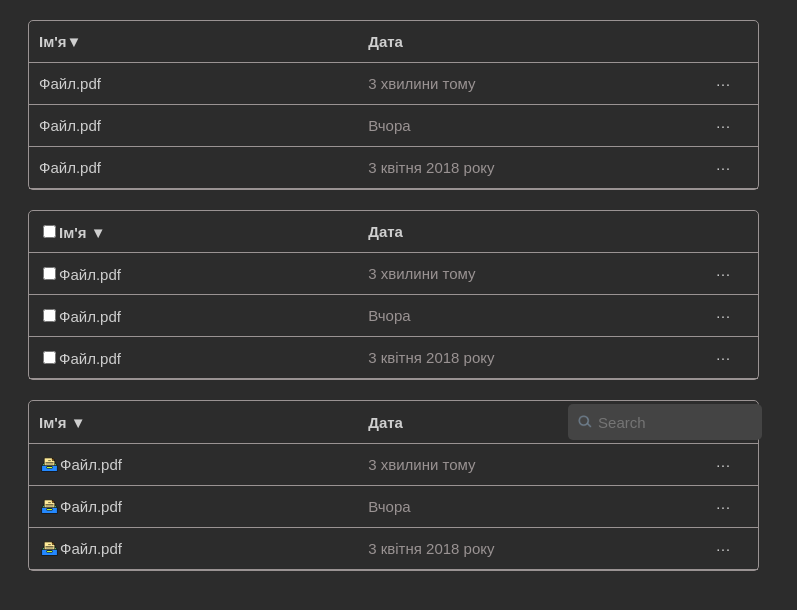
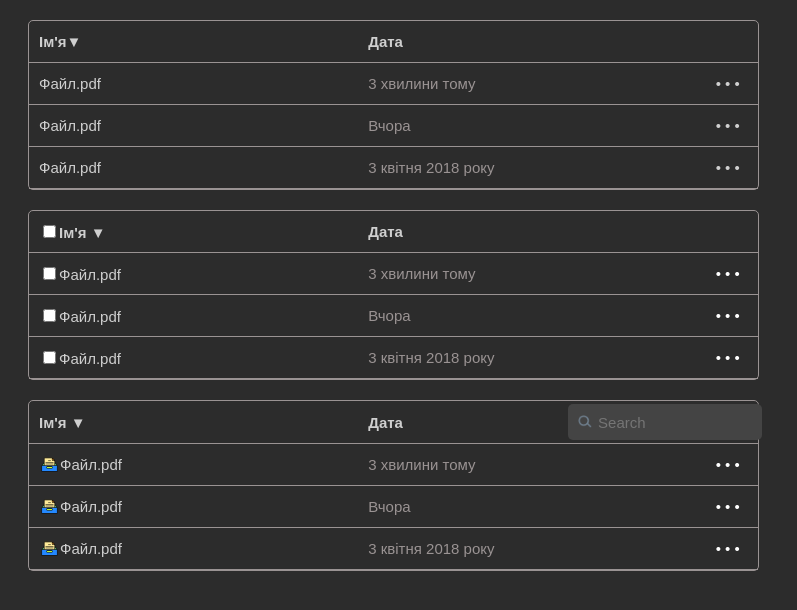
Before and after one commit to OleksandrZarytskyi/Homework-3, a plain HTML site: page index.html in a window 1280 px wide. Shown: the whole page, without its empty margins (0-797 px from the left). Drawn offline with Linux system fonts and the light colour scheme.

Commit message:
Точки

```diff
--- a/index.html
+++ b/index.html
@@ -18,19 +18,19 @@
         <td>Файл.pdf</td>
         <td></td>
         <td class="ligh">3 хвилини тому</td>
-        <td><span class="imegn">···</span></td>
+        <td><span class="imegn">&#8226; &#8226; &#8226;</span></td>
       </tr>
       <tr>
         <td>Файл.pdf</td>
         <td></td>
         <td class="ligh">Вчора</td>
-        <td><span class="imegn">···</span></td>
+        <td><span class="imegn">&#8226; &#8226; &#8226;</span></td>
       </tr>
       <tr>
         <td>Файл.pdf</td>
         <td></td>
         <td class="ligh">3 квітня 2018 року</td>
-        <td><span class="imegn">···</span></td>
+        <td><span class="imegn">&#8226; &#8226; &#8226;</span></td>
       </tr>
     </table>
     <table>
@@ -44,19 +44,19 @@
         <td><input type="checkbox" class="namer" name="nani"><label for="namer">Файл.pdf</label></td>
         <td></td>
         <td class="ligh">3 хвилини тому</td>
-        <td><span class="imegn">···</span></td>
+        <td><span class="imegne">&#8226; &#8226; &#8226;</span></td>
       </tr>
       <tr>
         <td><input type="checkbox" class="namet" name="nani"><label for="namet">Файл.pdf</label></td>
         <td></td>
         <td class="ligh">Вчора</td>
-        <td><span class="imegn">···</span></td>
+        <td><span class="imegne">&#8226; &#8226; &#8226;</span></td>
       </tr>
       <tr>
         <td><input type="checkbox" class="namey" name="nani"><label for="namet">Файл.pdf</label></td>
         <td></td>
         <td class="ligh">3 квітня 2018 року</td>
-        <td><span class="imegn">···</span></td>
+        <td><span class="imegne">&#8226; &#8226; &#8226;</span></td>
       </tr>
     </table>
     <table>
@@ -70,19 +70,19 @@
          <td><span class=rif><img src="./icon/Flaticon.svg" width="17px" hspace="2px" align="top" alt="Inbox"></span>Файл.pdf</td>
          <td></td>
          <td class="ligh">3 хвилини тому</td>
-         <td><span class="imegn">···</span></td>
+         <td><span class="imegne">&#8226; &#8226; &#8226;</span></td>
        </tr>
        <tr>
          <td><img src="./icon/Flaticon.svg" width="17px"  hspace="2px" align="top" alt="Inbox">Файл.pdf</td>
          <td></td>
          <td class="ligh">Вчора</td>
-         <td><span class="imegn">···</span></td>
+         <td><span class="imegne">&#8226; &#8226; &#8226;</span></td>
        </tr>
        <tr>
          <td><img src="./icon/Flaticon.svg" width="17px" align="top" hspace="2px" alt="Inbox">Файл.pdf</td>
          <td></td>
          <td class="ligh">3 квітня 2018 року</td>
-         <td><span class="imegn">···</span></td>
+         <td><span class="imegne">&#8226; &#8226; &#8226;</span></td>
        </tr>
      </table>
   </body>
--- a/style.css
+++ b/style.css
@@ -32,6 +32,11 @@ td {
   float: right;
   width: 18%;
 }
+.imegne {
+  float: right;
+  width: 18%;
+  color: white;
+}
 .search {
   border: 0px solid #3a3939;
   font-size: 15px;
```
